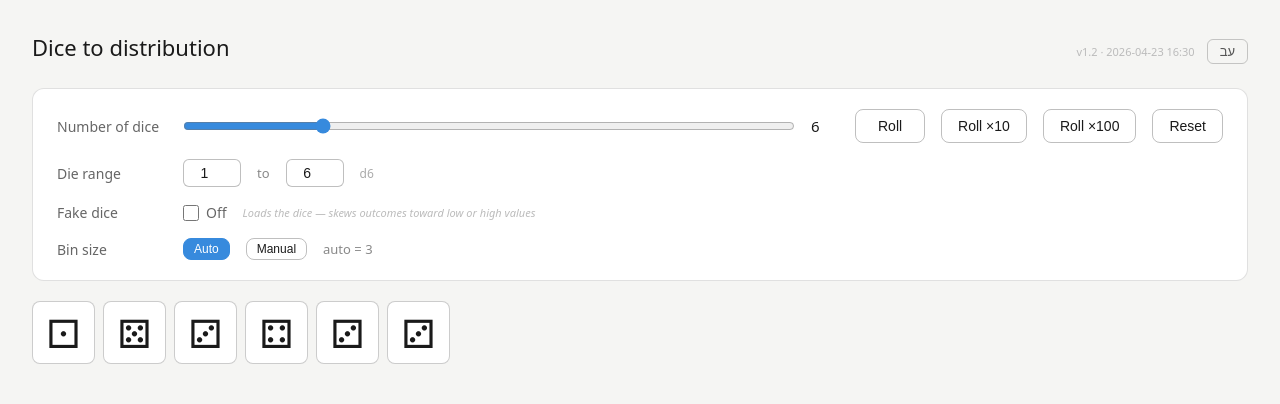
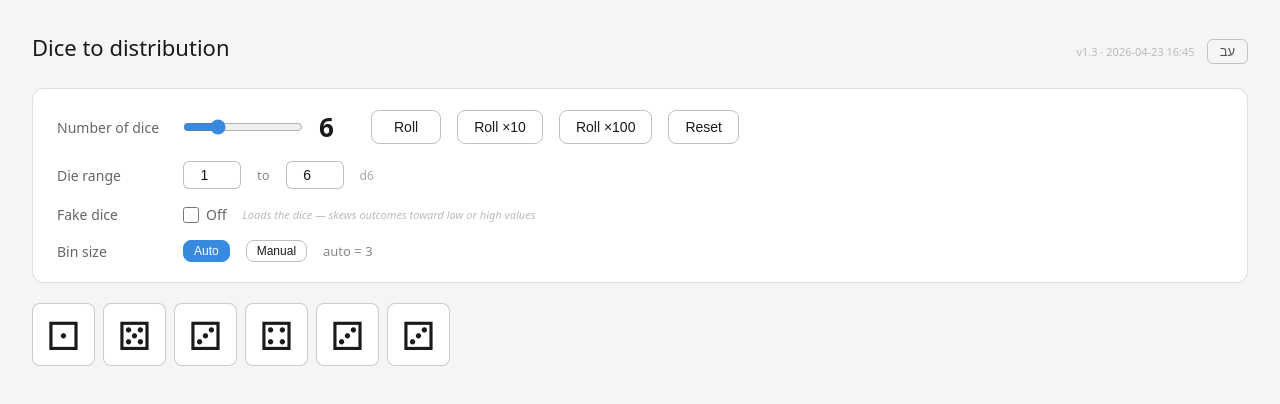
Before and after one commit to amosmarom/dicetodistribution, a plain HTML site: page index.html in a window 1280 px wide. Drawn offline with nearby package versions, Linux system fonts and the light colour scheme.

Commit message:
v1.3: allow 1 die, smaller count slider, larger count display
Co-Authored-By: Claude Sonnet 4.6 <noreply@anthropic.com>

```diff
--- a/index.html
+++ b/index.html
@@ -1,4 +1,4 @@
-<!-- Dice to Distribution v1.2 — 2026-04-23 16:30 -->
+<!-- Dice to Distribution v1.3 — 2026-04-23 16:45 -->
 <!DOCTYPE html>
 <html lang="en" dir="ltr">
 <head>
@@ -56,7 +56,7 @@
 <div class="title-row">
   <h1 id="mainTitle">Dice to distribution</h1>
   <div style="display:flex;align-items:center;gap:12px;">
-    <span style="font-size:11px;color:#bbb;white-space:nowrap;">v1.2 &middot; 2026-04-23 16:30</span>
+    <span style="font-size:11px;color:#bbb;white-space:nowrap;">v1.3 &middot; 2026-04-23 16:45</span>
     <button class="lang-btn" id="langBtn" onclick="toggleLang()">עב</button>
   </div>
 </div>
@@ -64,8 +64,8 @@
 <div class="card">
   <div class="ctrl-row">
     <span class="ctrl-label" id="labelNumDice">Number of dice</span>
-    <input type="range" min="2" max="20" value="6" id="diceCount" step="1" />
-    <span class="ctrl-val" id="diceCountOut">6</span>
+    <input type="range" min="1" max="20" value="6" id="diceCount" step="1" style="max-width:120px;" />
+    <span style="font-size:26px;font-weight:600;min-width:36px;" id="diceCountOut">6</span>
     <button class="primary" id="rollBtn">Roll</button>
     <button id="roll10Btn">Roll ×10</button>
     <button id="roll100Btn">Roll ×100</button>
```
